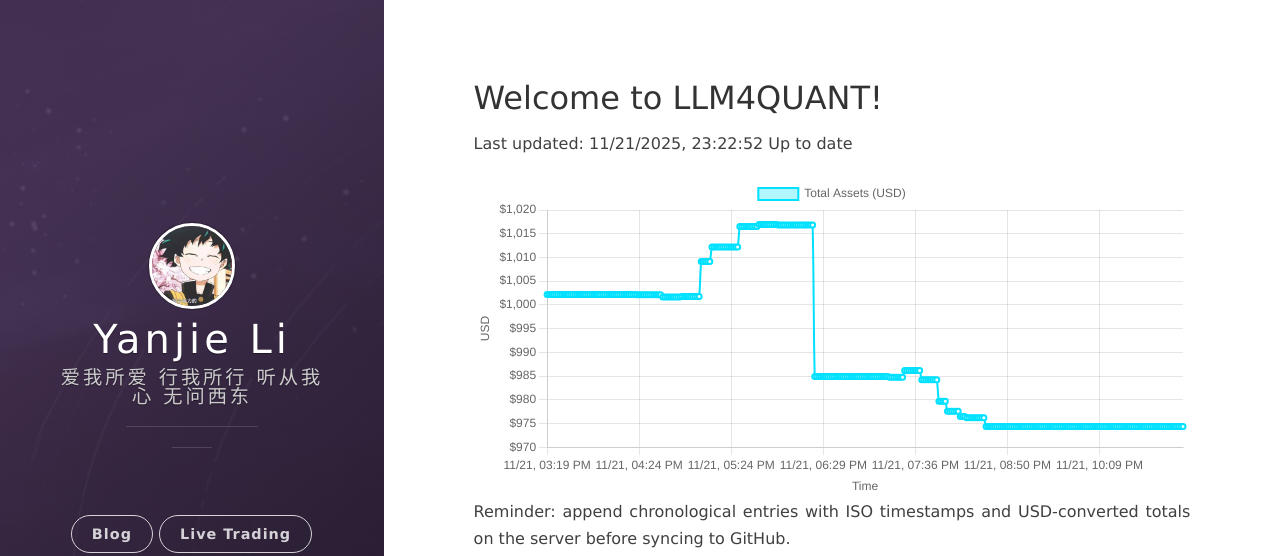
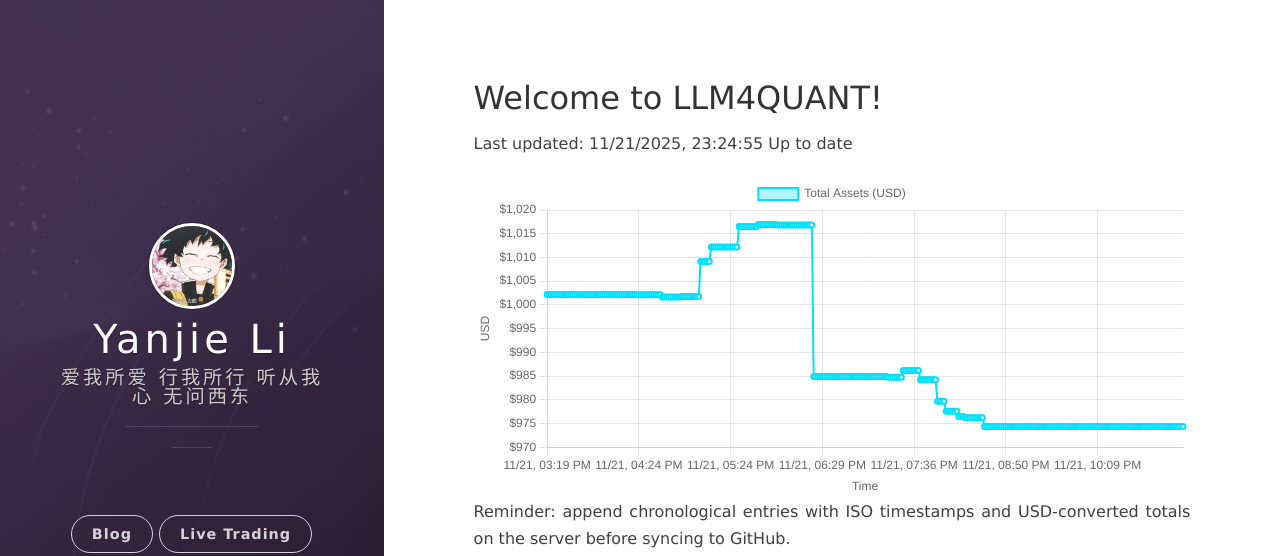
Before and after one commit to leeyegy/leeyegy.github.io, a Jekyll site: the page built from live-trading.html, in a window 1280 px wide. Shown: the top 556 px of the page. Built offline with Jekyll 4.4.1, drawn with Linux system fonts in a browser that asks for light colours; nearby versions of some CDN libraries.

Commit message:
AccountMonitor: update balance history 2025-11-22T07:24:55+08:00

```diff
--- a/assets/data/binance/balance-history.json
+++ b/assets/data/binance/balance-history.json
@@ -1,5 +1,5 @@
 {
-  "generatedAt": "2025-11-22T07:22:52+08:00",
+  "generatedAt": "2025-11-22T07:24:55+08:00",
   "asset": "total_usd_value",
   "history": [
     {
@@ -1193,6 +1193,10 @@
     {
       "timestamp": "2025-11-22T07:22:52+08:00",
       "totalUsd": 974.36593718
+    },
+    {
+      "timestamp": "2025-11-22T07:24:55+08:00",
+      "totalUsd": 974.36593718
     }
   ]
 }
```
